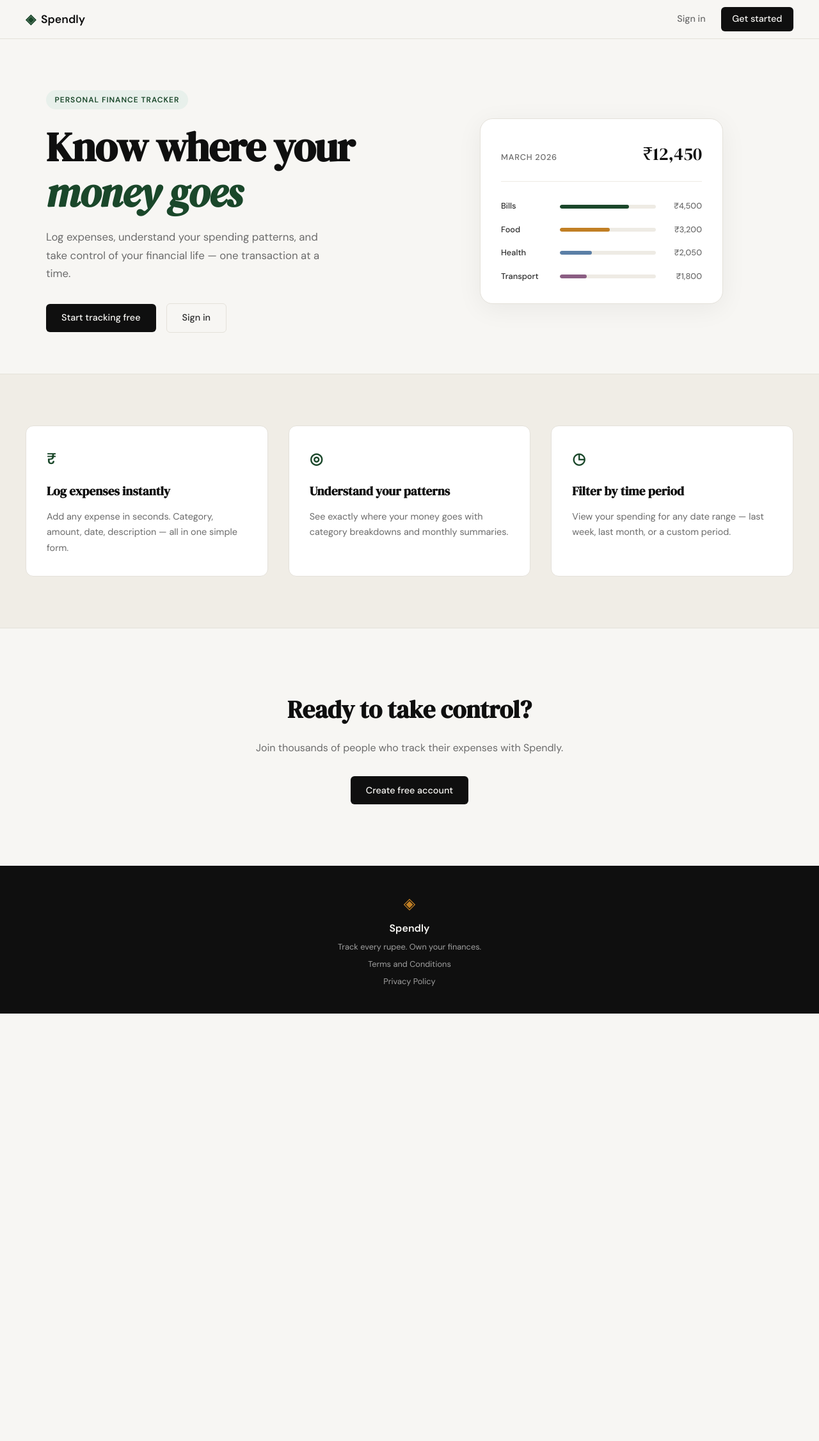
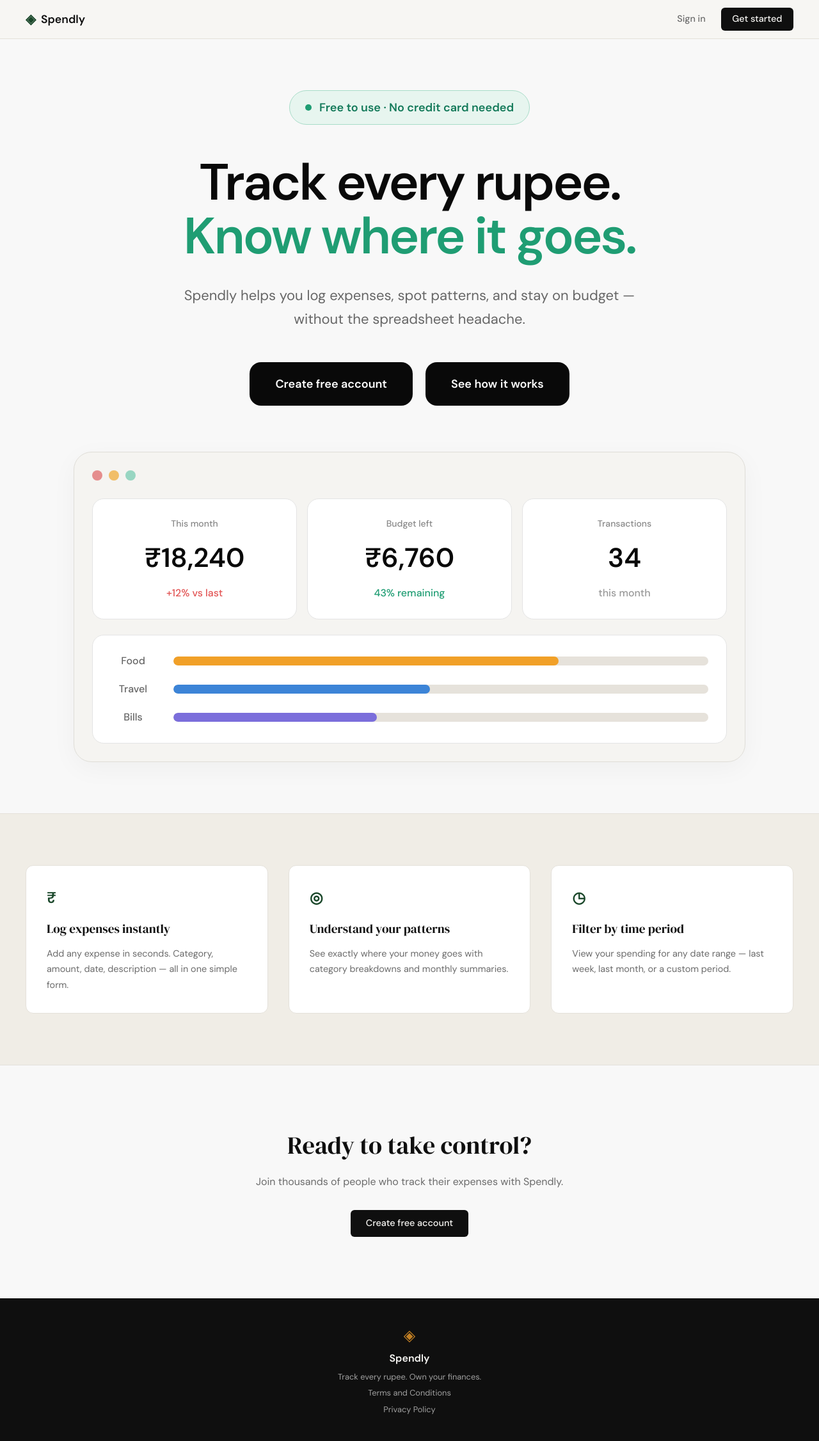
Before and after one commit to srinivasskc/spendly, a Flask app: page / in a window 1280 px wide. Shown: the whole page at 64% size. Before the commit the page ends 1584 px from the top, so only its background shows below. Run offline with Flask 3, Linux system fonts and the light colour scheme; some libraries are stand-ins or nearby versions.

Commit message:
hero banner updated as per image

```diff
--- /dev/null
+++ b/static/css/landing.css
@@ -0,0 +1,78 @@
+/* ------------------------------------------------------------------ */
+/* Hero Section - Spendly                                              */
+/* ------------------------------------------------------------------ */
+
+.hero-spendly {
+    background: #F8F8F8;
+}
+
+/* Override body background for landing page */
+body {
+    background: #F8F8F8;
+}
+
+/* Tablet Responsive */
+@media (max-width: 1024px) {
+    .hero-spendly h1 {
+        font-size: 64px !important;
+    }
+}
+
+/* Mobile Responsive */
+@media (max-width: 768px) {
+    .hero-spendly .max-w-\[1200px\] {
+        padding: 60px 16px !important;
+    }
+
+    .hero-spendly h1 {
+        font-size: 42px !important;
+        line-height: 1.1 !important;
+        letter-spacing: -1px !important;
+    }
+
+    .hero-spendly p {
+        font-size: 18px !important;
+    }
+
+    .hero-spendly .flex.gap-5 {
+        flex-direction: column;
+        width: 100%;
+    }
+
+    .hero-spendly .flex.gap-5 a {
+        width: 100%;
+        text-align: center;
+    }
+
+    .hero-spendly .grid.grid-cols-3 {
+        grid-template-columns: 1fr !important;
+    }
+
+    .hero-spendly .w-full.max-w-\[1050px\] {
+        padding: 16px !important;
+    }
+
+    /* Move labels above progress bars on mobile */
+    .hero-spendly .flex.items-center.gap-7 {
+        flex-direction: column;
+        align-items: flex-start;
+        gap: 8px !important;
+    }
+
+    .hero-spendly .flex.items-center.gap-7 .w-\[70px\] {
+        width: 100% !important;
+    }
+
+    .hero-spendly .flex-1.h-3\.5 {
+        width: 100% !important;
+    }
+}
+
+/* Smooth hover animations */
+.hero-spendly a {
+    transition: all 0.2s ease;
+}
+
+.hero-spendly a:hover {
+    opacity: 0.9;
+}
--- a/templates/base.html
+++ b/templates/base.html
@@ -6,8 +6,38 @@
     <title>{% block title %}Spendly{% endblock %}</title>
     <link rel="preconnect" href="https://fonts.googleapis.com">
     <link rel="preconnect" href="https://fonts.gstatic.com" crossorigin>
-    <link href="https://fonts.googleapis.com/css2?family=DM+Serif+Display:ital@0;1&family=DM+Sans:wght@300;400;500;600&display=swap" rel="stylesheet">
+    <link href="https://fonts.googleapis.com/css2?family=DM+Serif+Display:ital@0;1&family=DM+Sans:wght@300;400;500;600&family=Plus+Jakarta+Sans:wght@400;500;600;700;800&display=swap" rel="stylesheet">
+    <script src="https://cdn.tailwindcss.com"></script>
+    <script>
+        tailwind.config = {
+            theme: {
+                extend: {
+                    fontFamily: {
+                        sans: ['Plus Jakarta Sans', 'system-ui', 'sans-serif'],
+                    },
+                    colors: {
+                        spendly: {
+                            bg: '#F8F8F8',
+                            dark: '#090909',
+                            green: '#1F9D73',
+                            greenLight: '#E7F5EF',
+                            greenBorder: '#A8DCC8',
+                            muted: '#666666',
+                            label: '#888888',
+                            red: '#E25555',
+                            gray: '#999999',
+                            canvas: '#F5F4F1',
+                            border: '#DFDDD7',
+                            cardBorder: '#E4E4E4',
+                            track: '#E6E2DB',
+                        }
+                    }
+                }
+            }
+        }
+    </script>
     <link rel="stylesheet" href="{{ url_for('static', filename='css/style.css') }}">
+    <link rel="stylesheet" href="{{ url_for('static', filename='css/landing.css') }}">
     {% block head %}{% endblock %}
 </head>
 <body>
--- a/templates/landing.html
+++ b/templates/landing.html
@@ -4,57 +4,88 @@
 
 {% block content %}
 
-<section class="hero">
-    <div class="hero-inner">
-        <div class="hero-badge">Personal Finance Tracker</div>
-        <h1 class="hero-title">
-            Know where your<br>
-            <em>money goes</em>
+<section class="hero-spendly">
+    <div class="max-w-[1200px] mx-auto px-6 py-20 flex flex-col items-center text-center" style="background: #F8F8F8;">
+        <!-- Announcement Badge -->
+        <div class="inline-flex items-center gap-3 px-6 py-3 rounded-[9999px] border" style="background: #E7F5EF; border-color: #A8DCC8; margin-bottom: 48px;">
+            <span class="w-2.5 h-2.5 rounded-full" style="background: #1F9D73;"></span>
+            <span class="text-lg font-semibold" style="color: #147A5A;">Free to use · No credit card needed</span>
+        </div>
+
+        <!-- Main Heading -->
+        <h1 class="text-[80px] font-extrabold leading-[1.05] tracking-[-3px] mb-8" style="max-width: 900px; color: #090909;">
+            Track every rupee.<br>
+            <span style="color: #1F9D73;">Know where it goes.</span>
         </h1>
-        <p class="hero-subtitle">
-            Log expenses, understand your spending patterns,
-            and take control of your financial life —
-            one transaction at a time.
+
+        <!-- Supporting Text -->
+        <p class="text-xl font-normal leading-[1.7] mb-12" style="max-width: 760px; color: #666666; font-size: 22px;">
+            Spendly helps you log expenses, spot patterns, and stay on budget — without the spreadsheet headache.
         </p>
-        <div class="hero-actions">
-            <a href="{{ url_for('register') }}" class="btn-primary">Start tracking free</a>
-            <a href="{{ url_for('login') }}" class="btn-ghost">Sign in</a>
+
+        <!-- CTA Buttons -->
+        <div class="flex gap-5 justify-center mb-[72px]">
+            <a href="{{ url_for('register') }}" class="px-10 py-5 rounded-[18px] text-lg font-semibold text-white transition-all duration-200 hover:translate-y-[-2px]" style="background: #090909;">
+                Create free account
+            </a>
+            <a href="#" class="px-10 py-5 rounded-[18px] text-lg font-semibold text-white transition-all duration-200 hover:translate-y-[-2px]" style="background: #090909;">
+                See how it works
+            </a>
         </div>
-    </div>
-    <div class="hero-visual">
-        <div class="mock-card">
-            <div class="mock-card-header">
-                <span class="mock-label">March 2026</span>
-                <span class="mock-total">₹12,450</span>
+
+        <!-- Dashboard Preview -->
+        <div class="w-full max-w-[1050px] rounded-[28px] p-7" style="background: #F5F4F1; border: 1px solid #DFDDD7; box-shadow: 0 10px 40px rgba(0,0,0,.04);">
+            <!-- Browser Header -->
+            <div class="flex gap-[10px] mb-7">
+                <span class="w-4 h-4 rounded-full" style="background: #E58D8D;"></span>
+                <span class="w-4 h-4 rounded-full" style="background: #F1BE68;"></span>
+                <span class="w-4 h-4 rounded-full" style="background: #98D6C2;"></span>
             </div>
-            <div class="mock-bars">
-                <div class="mock-bar-row">
-                    <span class="mock-cat">Bills</span>
-                    <div class="mock-bar-track">
-                        <div class="mock-bar" style="width: 72%"></div>
+
+            <!-- Statistics Grid -->
+            <div class="grid grid-cols-3 gap-4 mb-6">
+                <!-- Card 1 -->
+                <div class="rounded-[18px] p-7" style="background: white; border: 1px solid #E4E4E4;">
+                    <div class="text-sm font-medium" style="color: #888888;">This month</div>
+                    <div class="text-[42px] font-bold my-3" style="color: #090909;">₹18,240</div>
+                    <div class="text-base font-medium" style="color: #E25555;">+12% vs last</div>
+                </div>
+                <!-- Card 2 -->
+                <div class="rounded-[18px] p-7" style="background: white; border: 1px solid #E4E4E4;">
+                    <div class="text-sm font-medium" style="color: #888888;">Budget left</div>
+                    <div class="text-[42px] font-bold my-3" style="color: #090909;">₹6,760</div>
+                    <div class="text-base font-medium" style="color: #1F9D73;">43% remaining</div>
+                </div>
+                <!-- Card 3 -->
+                <div class="rounded-[18px] p-7" style="background: white; border: 1px solid #E4E4E4;">
+                    <div class="text-sm font-medium" style="color: #888888;">Transactions</div>
+                    <div class="text-[42px] font-bold my-3" style="color: #090909;">34</div>
+                    <div class="text-base font-medium" style="color: #999999;">this month</div>
+                </div>
+            </div>
+
+            <!-- Expense Breakdown Panel -->
+            <div class="rounded-[18px] p-7" style="background: white; border: 1px solid #E4E4E4;">
+                <!-- Food Row -->
+                <div class="flex items-center gap-7 mb-5">
+                    <span class="w-[70px] text-base font-medium" style="color: #666666;">Food</span>
+                    <div class="flex-1 h-3.5 rounded-full overflow-hidden" style="background: #E6E2DB;">
+                        <div class="h-full rounded-full" style="width: 72%; background: #F1A028;"></div>
                     </div>
-                    <span class="mock-amt">₹4,500</span>
                 </div>
-                <div class="mock-bar-row">
-                    <span class="mock-cat">Food</span>
-                    <div class="mock-bar-track">
-                        <div class="mock-bar mock-bar-2" style="width: 52%"></div>
+                <!-- Travel Row -->
+                <div class="flex items-center gap-7 mb-5">
+                    <span class="w-[70px] text-base font-medium" style="color: #666666;">Travel</span>
+                    <div class="flex-1 h-3.5 rounded-full overflow-hidden" style="background: #E6E2DB;">
+                        <div class="h-full rounded-full" style="width: 48%; background: #3C84D7;"></div>
                     </div>
-                    <span class="mock-amt">₹3,200</span>
                 </div>
-                <div class="mock-bar-row">
-                    <span class="mock-cat">Health</span>
-                    <div class="mock-bar-track">
-                        <div class="mock-bar mock-bar-3" style="width: 33%"></div>
+                <!-- Bills Row -->
+                <div class="flex items-center gap-7">
+                    <span class="w-[70px] text-base font-medium" style="color: #666666;">Bills</span>
+                    <div class="flex-1 h-3.5 rounded-full overflow-hidden" style="background: #E6E2DB;">
+                        <div class="h-full rounded-full" style="width: 38%; background: #7B6EDB;"></div>
                     </div>
-                    <span class="mock-amt">₹2,050</span>
-                </div>
-                <div class="mock-bar-row">
-                    <span class="mock-cat">Transport</span>
-                    <div class="mock-bar-track">
-                        <div class="mock-bar mock-bar-4" style="width: 28%"></div>
-                    </div>
-                    <span class="mock-amt">₹1,800</span>
                 </div>
             </div>
         </div>
```
